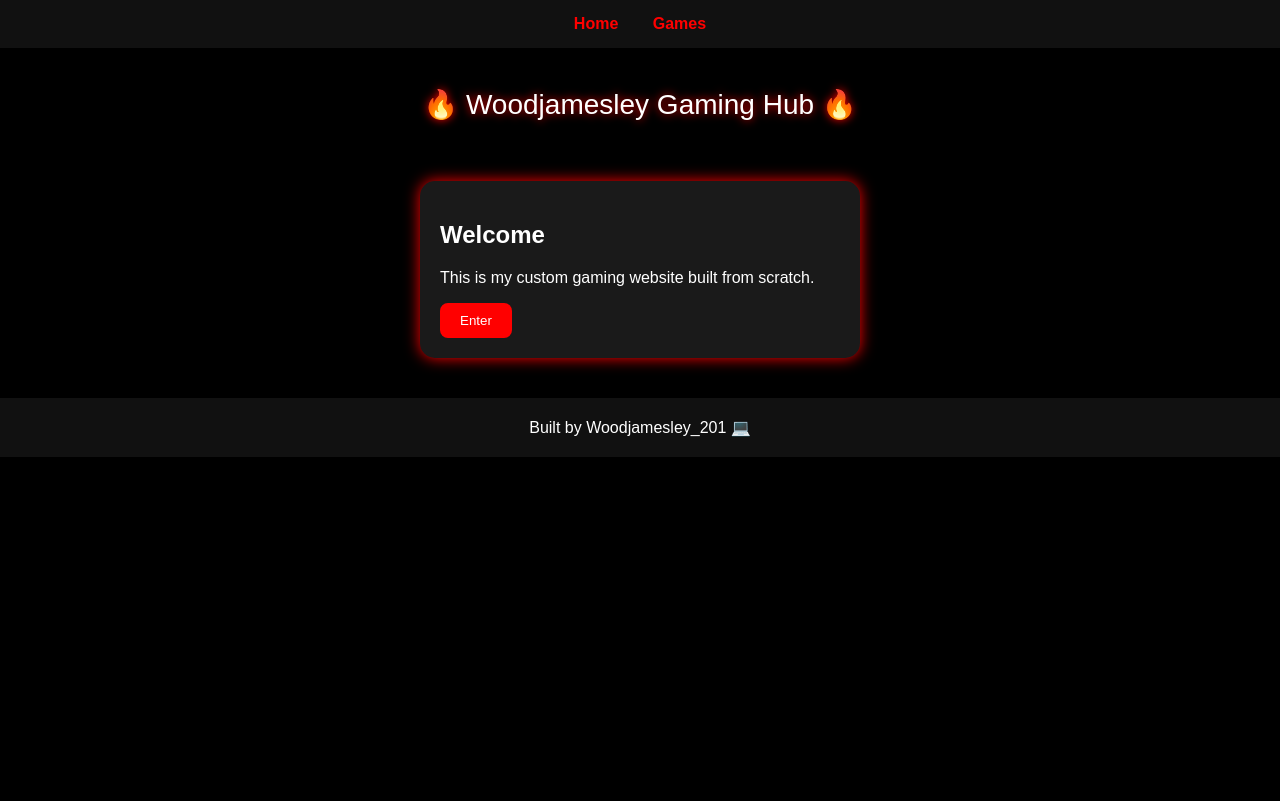
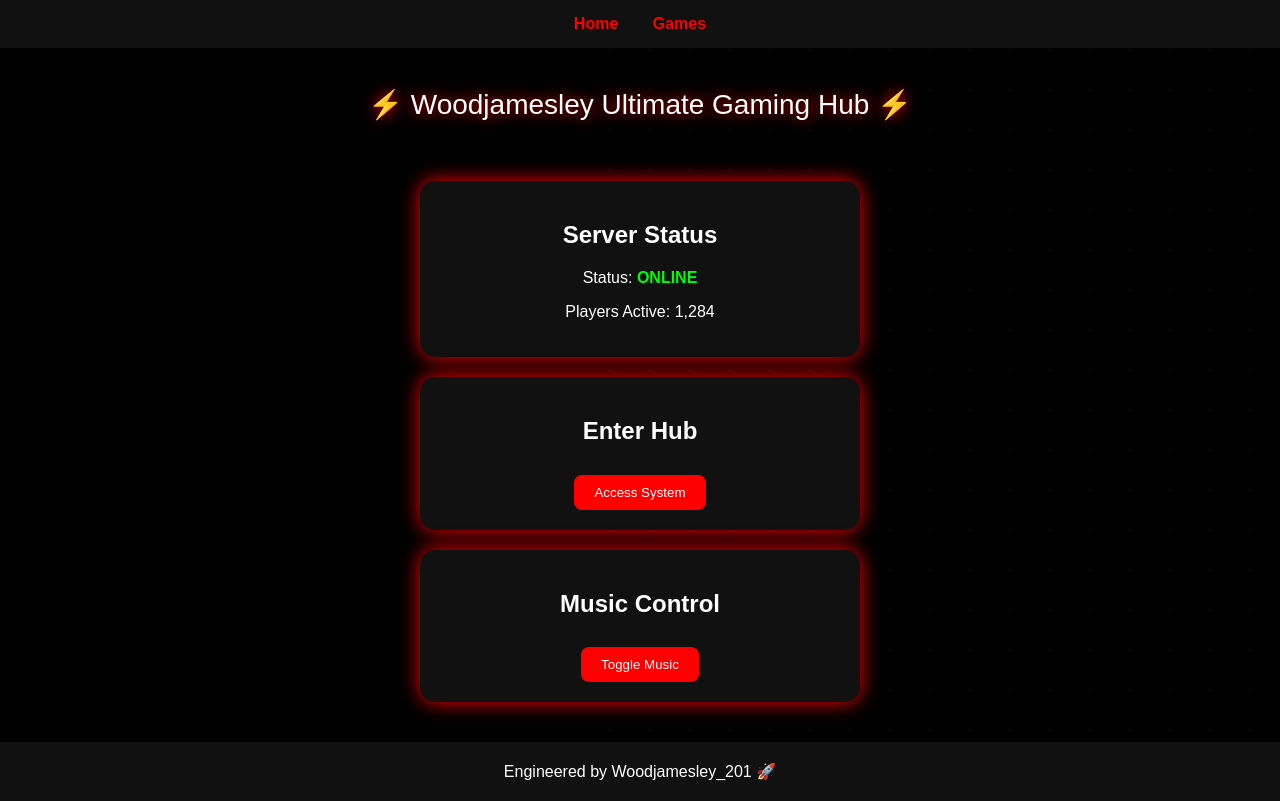
Before and after one commit to Woodjamesley201/My-websitee, a plain HTML site: page index.html in a window 1280 px wide. Drawn offline with Linux system fonts and the light colour scheme.

Commit message:
Update index.html

```diff
--- a/index.html
+++ b/index.html
@@ -1,48 +1,47 @@
 <!DOCTYPE html>
 <html>
 <head>
-<title>Woodjamesley Gaming Hub</title>
+<title>Woodjamesley Ultimate Hub</title>
 <meta name="viewport" content="width=device-width, initial-scale=1.0">
 
 <style>
 body {
   margin: 0;
   font-family: Arial, sans-serif;
+  color: white;
+  text-align: center;
   background: black;
-  color: white;
   overflow-x: hidden;
 }
 
-/* Loading Screen */
-#loader {
+/* Animated background */
+body::before {
+  content: "";
   position: fixed;
-  width: 100%;
-  height: 100%;
-  background: black;
-  display: flex;
-  justify-content: center;
-  align-items: center;
-  font-size: 24px;
-  z-index: 999;
-  animation: fadeOut 2s forwards;
-  animation-delay: 2s;
+  width: 200%;
+  height: 200%;
+  background: radial-gradient(circle, red 1px, transparent 1px);
+  background-size: 40px 40px;
+  animation: move 20s linear infinite;
+  opacity: 0.15;
+  z-index: -1;
 }
 
-@keyframes fadeOut {
-  to { opacity: 0; visibility: hidden; }
+@keyframes move {
+  from { transform: translate(0,0); }
+  to { transform: translate(-200px,-200px); }
 }
 
 /* Navbar */
 nav {
   background: #111;
   padding: 15px;
-  text-align: center;
 }
 
 nav a {
   color: red;
+  margin: 0 15px;
   text-decoration: none;
-  margin: 0 15px;
   font-weight: bold;
 }
 
@@ -50,28 +49,22 @@ nav a:hover {
   color: white;
 }
 
-/* Header */
+/* Header glow */
 header {
-  text-align: center;
   padding: 40px;
   font-size: 28px;
-  text-shadow: 0 0 10px red;
+  text-shadow: 0 0 15px red;
 }
 
 /* Cards */
 .card {
-  background: #1a1a1a;
+  background: #111;
   margin: 20px auto;
   padding: 20px;
   width: 90%;
   max-width: 400px;
   border-radius: 15px;
-  box-shadow: 0 0 15px red;
-  transition: transform 0.3s;
-}
-
-.card:hover {
-  transform: scale(1.05);
+  box-shadow: 0 0 20px red;
 }
 
 button {
@@ -81,39 +74,72 @@ button {
   color: white;
   border-radius: 8px;
   cursor: pointer;
+  margin-top: 10px;
+}
+
+button:hover {
+  background: darkred;
+}
+
+.status-online {
+  color: lime;
+  font-weight: bold;
 }
 
 footer {
-  text-align: center;
+  margin-top: 40px;
   padding: 20px;
   background: #111;
-  margin-top: 40px;
 }
 </style>
 </head>
 
 <body>
 
-<div id="loader">Loading Gaming Hub...</div>
-
 <nav>
   <a href="index.html">Home</a>
   <a href="games.html">Games</a>
 </nav>
 
-<header>🔥 Woodjamesley Gaming Hub 🔥</header>
+<header>⚡ Woodjamesley Ultimate Gaming Hub ⚡</header>
 
 <div class="card">
-  <h2>Welcome</h2>
-  <p>This is my custom gaming website built from scratch.</p>
-  <button onclick="alert('You entered the Gaming Hub!')">
-    Enter
+  <h2>Server Status</h2>
+  <p>Status: <span class="status-online">ONLINE</span></p>
+  <p>Players Active: 1,284</p>
+</div>
+
+<div class="card">
+  <h2>Enter Hub</h2>
+  <button onclick="alert('Access Granted 🔓')">
+    Access System
   </button>
 </div>
 
+<div class="card">
+  <h2>Music Control</h2>
+  <button onclick="toggleMusic()">Toggle Music</button>
+</div>
+
+<audio id="bgMusic" loop>
+  <source src="https://www.soundhelix.com/examples/mp3/SoundHelix-Song-1.mp3" type="audio/mpeg">
+</audio>
+
 <footer>
-  Built by Woodjamesley_201 💻
+  Engineered by Woodjamesley_201 🚀
 </footer>
+
+<script>
+var music = document.getElementById("bgMusic");
+
+function toggleMusic() {
+  if (music.paused) {
+    music.play();
+  } else {
+    music.pause();
+  }
+}
+</script>
 
 </body>
 </html>
```
